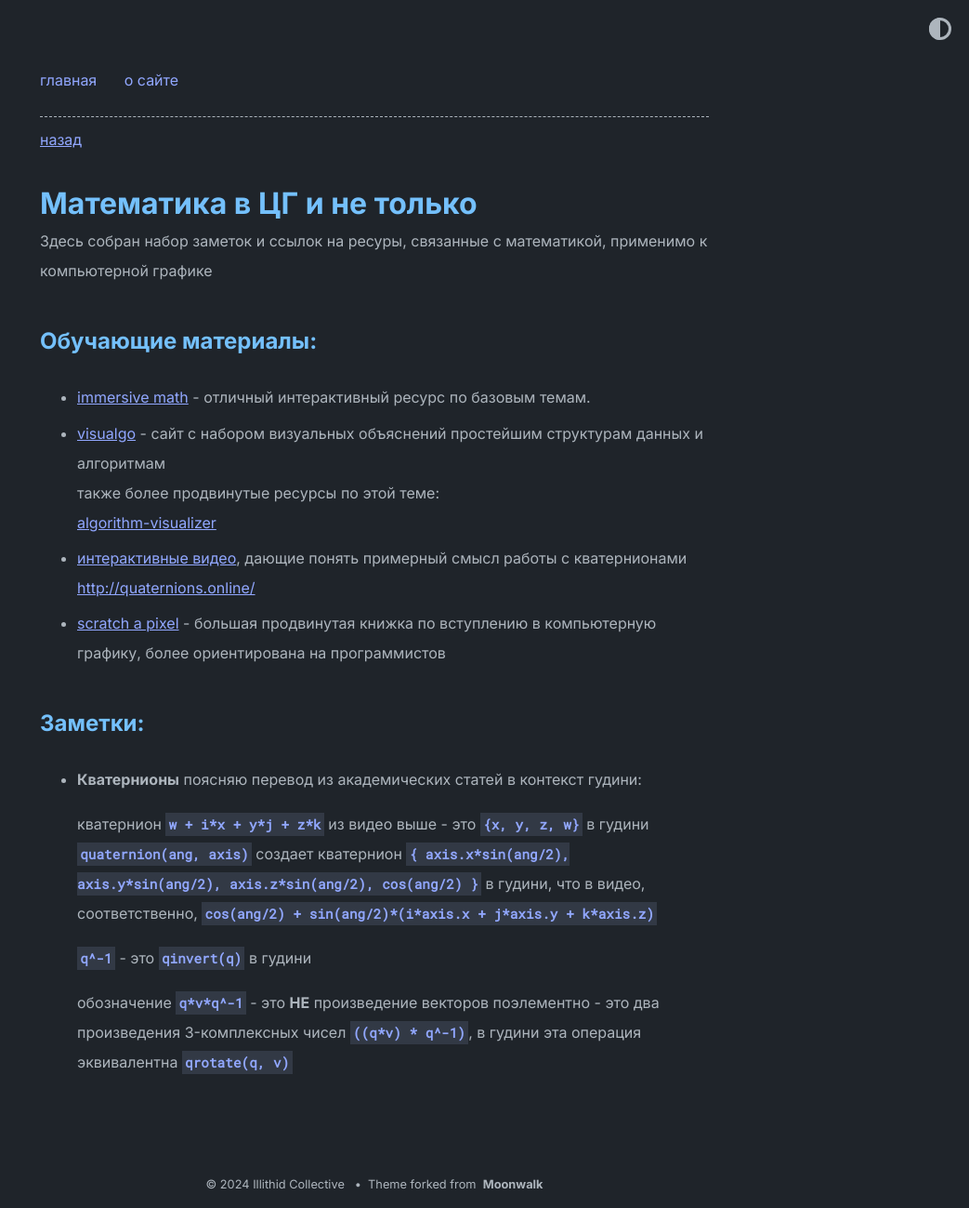
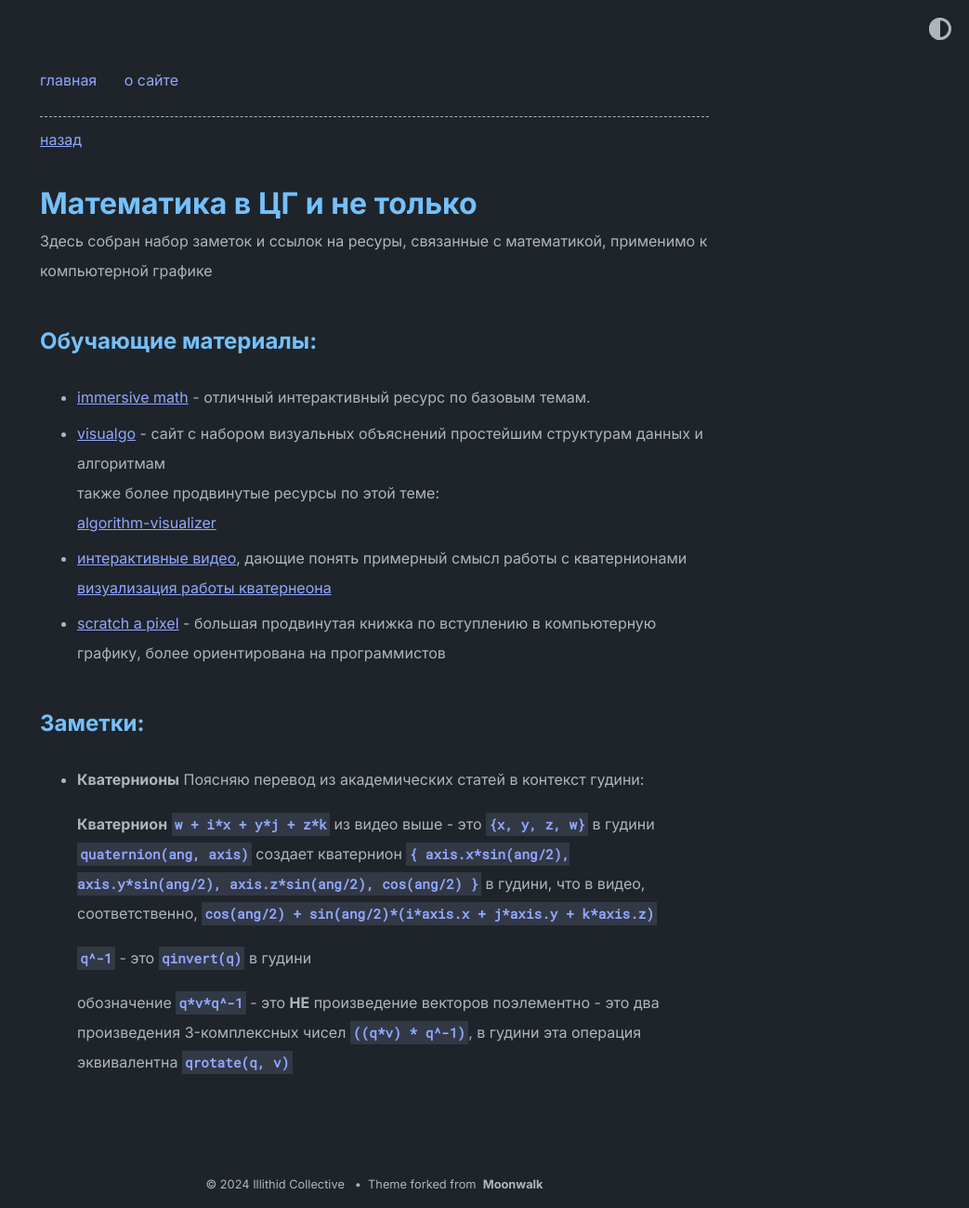
Before and after one commit to pedohorse/cg-community-hub, a Jekyll site: the page built from houdini/math.md, in a window 1280 px wide. Shown: the whole page at 93% size, without its empty margins (237-1280 px from the left). Built offline with Jekyll 4.4.1, drawn with Linux system fonts in a browser that asks for light colours.

Commit message:
Update math.md
Fixed broken link on website which provide visual representation of quaternion in work.

```diff
--- a/houdini/math.md
+++ b/houdini/math.md
@@ -16,16 +16,16 @@
   также более продвинутые ресурсы по этой теме:
   [algorithm-visualizer](https://algorithm-visualizer.org/)
 * [интерактивные видео](https://eater.net/quaternions), дающие понять примерный смысл работы с кватернионами
-  [http://quaternions.online/](вот еще добавочка)
+  [визуализация работы кватернеона](http://quaternions.online/)
 * [scratch a pixel](https://www.scratchapixel.com/) - большая продвинутая книжка по вступлению в компьютерную графику,
   более ориентирована на программистов
 
 ## Заметки:
 
 * **Кватернионы**
-  поясняю перевод из академических статей в контекст гудини:
+  Поясняю перевод из академических статей в контекст гудини:
 
-  кватернион `w + i*x + y*j + z*k` из видео выше - это `{x, y, z, w}` в гудини
+  **Кватернион** `w + i*x + y*j + z*k` из видео выше - это `{x, y, z, w}` в гудини
   `quaternion(ang, axis)` cоздает кватернион
   `{ axis.x*sin(ang/2), axis.y*sin(ang/2), axis.z*sin(ang/2), cos(ang/2) }` в гудини,
   что в видео, соответственно, `cos(ang/2) + sin(ang/2)*(i*axis.x + j*axis.y + k*axis.z)`
```
